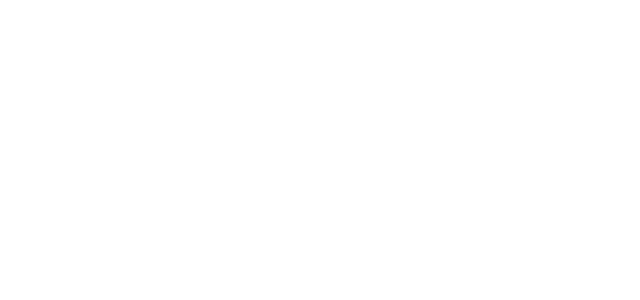
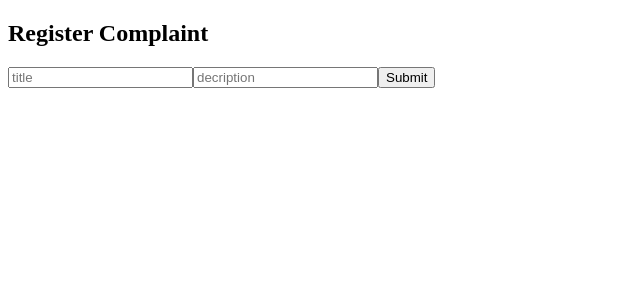
Before and after one commit to vishwaksenadasari/Smart-University-Assistance-Platform, a React app in the folder frontend/: page /complaints/create in a window 1280 px wide. Before the commit this address had no page. Shown: the top 300 px of the page, without its empty margins (0-640 px from the left). Built offline with nearby package versions, Linux system fonts and the light colour scheme; sample sign-in values are in the browser's storage; the HTML template or start-up script is replaced by a standard one.

Commit message:
updated complaints module

```diff
--- a/frontend/src/App.jsx
+++ b/frontend/src/App.jsx
@@ -4,16 +4,21 @@
 import Dashboard from "./pages/Dashboard";
 import Departments from "./pages/Departments"
 import PrivateRoute from "./components/PrivateRoute";
+import CreateComplaints from "./pages/CreateComplaints";
+import TrackComplaints from "./pages/TrackComplaints";
 
 function App() {
+  const token=localStorage.getItem('token');
   return (
     <Router>
       <Routes>
-        <Route path='/' element={<Navigate to='/login' />} />
+        <Route path='/' element={token ? <Navigate to='/dashboard' /> : <Navigate to='/login' />} />
         <Route path='/login' element={<Login />} />
         <Route path='/signup' element={<Signup />} />
         <Route path='/dashboard' element={<PrivateRoute><Dashboard /></PrivateRoute>} />
         <Route path='/departments' element={<PrivateRoute><Departments /></PrivateRoute>} />
+        <Route path='/complaints/create' element={<PrivateRoute><CreateComplaints /></PrivateRoute>} />
+        <Route path='/complaints' element={<PrivateRoute><TrackComplaints /></PrivateRoute>} />
       </Routes>
     </Router>
   );
--- /dev/null
+++ b/frontend/src/pages/CreateComplaints.jsx
@@ -0,0 +1,37 @@
+import { useState } from 'react';
+import api from '../api/axios';
+import { useNavigate } from 'react-router-dom';
+
+function CreateComplaints(){
+    const [title,setTitle]=useState('');
+    const [description,setDescription]=useState('');
+    const [error,setError]=useState('');
+    const navigate = useNavigate();
+    async function handleComplaints(){
+        if(!title || !description){
+            return setError('All fields are mandatory');
+        }
+        try{
+            await api.post('/complaints',{title,description});
+            setError('');
+            navigate('/complaints');
+        }catch(err){
+            setError(err.response?.data?.error || 'Complaint submission failed');
+        }
+    }
+    return (
+        <div>
+            <h2>Register Complaint</h2>
+            {error && <p style={{color:'red'}}>{error}</p>}
+            <input placeholder='title' value={title} onChange={e=>setTitle(e.target.value)} />
+            <input placeholder='decription' value={description} onChange={e=>setDescription(e.target.value)}
+            onKeyDown={e=>{
+                if(e.key==='Enter') handleComplaints();
+            }}
+            />
+            <button onClick={handleComplaints}>Submit</button>
+        </div>
+    );
+}
+
+export default CreateComplaints;
--- a/frontend/src/pages/Dashboard.jsx
+++ b/frontend/src/pages/Dashboard.jsx
@@ -13,6 +13,8 @@
       <nav>
         <ul>
           <li><Link to='/departments'>Go to departments</Link></li>
+          <li><Link to='/complaints/create'>Register Complaint</Link></li>
+          <li><Link to='/complaints'>View complaints</Link></li>
         </ul>
       </nav>
     </div>
--- /dev/null
+++ b/frontend/src/pages/TrackComplaints.jsx
@@ -0,0 +1,45 @@
+import { useEffect } from "react";
+import { useState } from "react";
+import {Link} from 'react-router-dom'
+import api from '../api/axios';
+function TrackComplaints(){
+    const [complaints,setComplaints]=useState([]);
+    const [error,setError]=useState('');
+    const [loading,setLoading]=useState(false);
+    useEffect(()=>{
+        (async ()=>{
+            try{
+                setLoading(true);
+                const {data}=await api.get('/complaints');
+                setComplaints(data);
+            }catch(err){
+                setError(err.response?.data?.error || 'Failed to load complaints');
+            }
+            finally{
+                setLoading(false);
+            }
+        })();
+    },[]);
+
+    return (
+        <div>
+            <h2>Complaints</h2>
+            <Link to='/complaints/create' style={{color:'crimson',textDecoration:'none',marginLeft:'120px'}}>+ Create New Complaint</Link>
+
+            {error && <p style={{color:'red'}}>{error}</p>}
+            {loading && <p>Loding complaints...</p>}
+
+            {!loading && complaints.length===0 && <p>No Complaints yet</p>}
+
+            {complaints.map(c=>(
+                <div key={c.complaint_id} style={{border:'5px solid',borderRadius:'5px',margin:'5px',padding:'10px',marginTop:'20px'}}>
+                    <h3>{c.complaint_id}. {c.title}</h3>
+                    <h4>{c.description}</h4>
+                    <h4>{c.status}</h4>
+                </div>
+            ))}
+        </div>
+    )
+}
+
+export default TrackComplaints;
```
